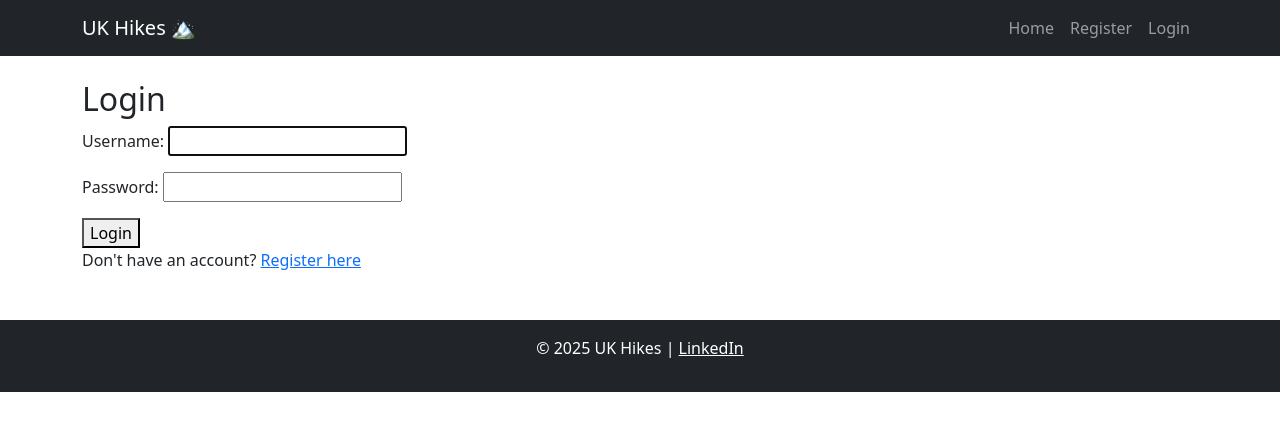
After one commit to BrandonWarrior/ukhikes, a Django app: page /login/ in a window 1280 px wide. The commit adds this page. Shown: the top 431 px of the page. Run offline with Django 4.2, Linux system fonts and the light colour scheme.

Commit message:
added user authentication system

```diff
--- a/blog/templates/blog/base.html
+++ b/blog/templates/blog/base.html
@@ -21,6 +21,13 @@
             <div class="collapse navbar-collapse" id="navbarNav">
                 <ul class="navbar-nav ms-auto">
                     <li class="nav-item"><a class="nav-link" href="{% url 'home' %}">Home</a></li>
+                {% if user.is_authenticated %}
+                    <li class="nav-item"><a class="nav-link" href="{% url 'logout' %}">Logout</a></li>
+                    <li class="nav-item"><a class="nav-link" href="#">Welcome, {{ user.username }}</a></li>
+                {% else %}
+                    <li class="nav-item"><a class="nav-link" href="{% url 'register' %}">Register</a></li>
+                    <li class="nav-item"><a class="nav-link" href="{% url 'login' %}">Login</a></li>
+                {% endif %}
                 </ul>
             </div>
         </div>
--- /dev/null
+++ b/blog/templates/blog/login.html
@@ -0,0 +1,10 @@
+{% extends "blog/base.html" %}
+{% block content %}
+    <h2>Login</h2>
+    <form method="post">
+        {% csrf_token %}
+        {{ form.as_p }}
+        <button type="submit">Login</button>
+    </form>
+    <p>Don't have an account? <a href="{% url 'register' %}">Register here</a></p>
+{% endblock %}
--- /dev/null
+++ b/blog/urls.py
@@ -0,0 +1,9 @@
+from django.urls import path
+from . import views
+
+urlpatterns = [
+    path('', views.home, name='home'),  # Home page
+    path('register/', views.register, name='register'),
+    path('login/', views.user_login, name='login'),
+    path('logout/', views.user_logout, name='logout'),
+]
--- a/blog/views.py
+++ b/blog/views.py
@@ -1,6 +1,41 @@
-from django.shortcuts import render
+from django.shortcuts import render, redirect
 from django.http import HttpResponse
+from django.contrib.auth.forms import UserCreationForm, AuthenticationForm
+from django.contrib.auth import login, logout
+from django.contrib import messages
 # Create your views here.
 
 def home(request):
     return render(request, 'blog/home.html')
+
+# Register View
+def register(request):
+    if request.method == "POST":
+        form = UserCreationForm(request.POST)
+        if form.is_valid():
+            user = form.save()
+            login(request, user)  # Log in the user automatically
+            messages.success(request, "Registration successful!")
+            return redirect('home')  # Redirect to home after register
+    else:
+        form = UserCreationForm()
+    return render(request, 'blog/register.html', {'form': form})
+
+# Login View
+def user_login(request):
+    if request.method == "POST":
+        form = AuthenticationForm(data=request.POST)
+        if form.is_valid():
+            user = form.get_user()
+            login(request, user)
+            messages.success(request, "You are now logged in!")
+            return redirect('home')
+    else:
+        form = AuthenticationForm()
+    return render(request, 'blog/login.html', {'form': form})
+
+# Logout View
+def user_logout(request):
+    logout(request)
+    messages.info(request, "You have logged out successfully!")
+    return redirect('home')
--- a/ukhikes/urls.py
+++ b/ukhikes/urls.py
@@ -15,11 +15,12 @@ Including another URLconf
     2. Add a URL to urlpatterns:  path('blog/', include('blog.urls'))
 """
 from django.contrib import admin
-from django.urls import path
+from django.urls import path, include
 from blog.views import home
 
 urlpatterns = [
     path('admin/', admin.site.urls),
     path('', home, name='home'),
     path('blog/', home, name='blog'),
+    path('', include('blog.urls')),
 ]
```
Also changed, not shown: blog/templates/blog/register.html (added, +10 -0 lines), README.md.
